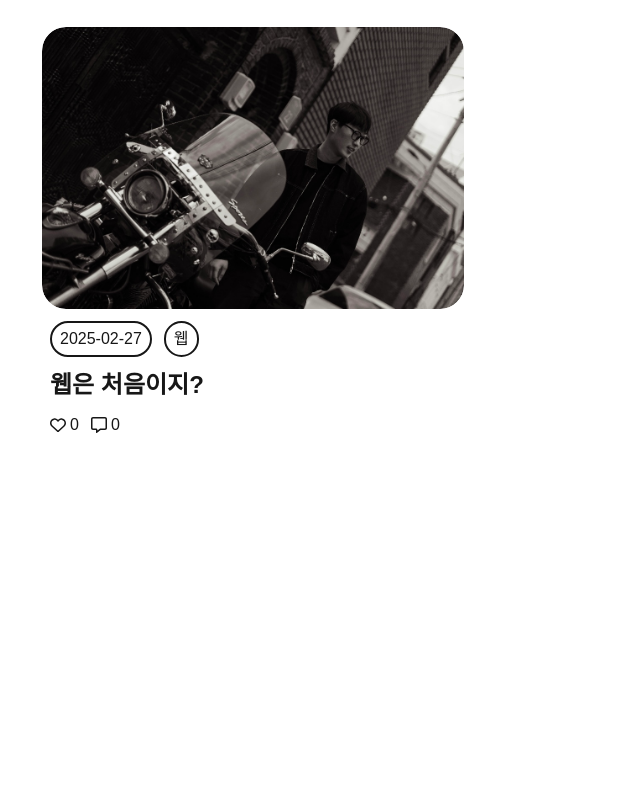
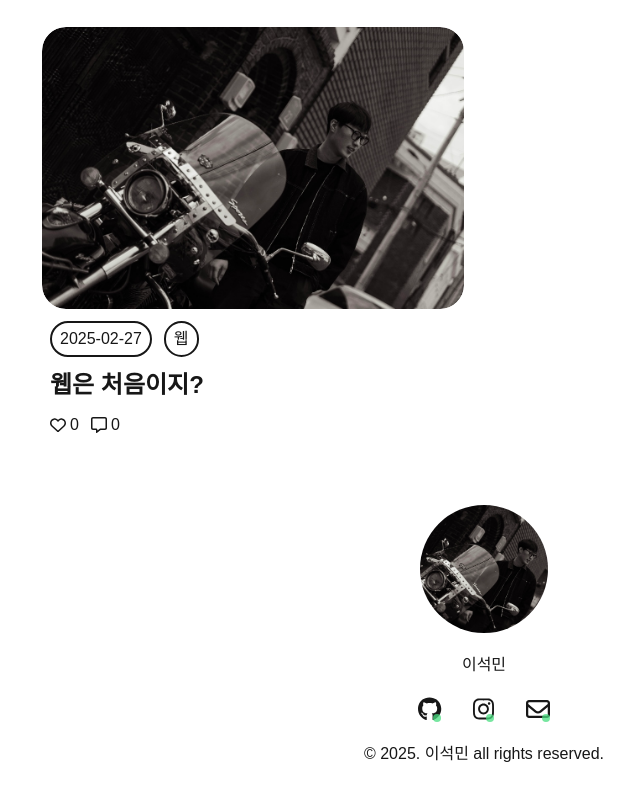
Before and after one commit to lee-seokmin/blog, a Next.js app: page / in a window 1280 px wide. Shown: the part 1334-2134 px from the top of the page, without its empty margins (156-796 px from the left). Before the commit the page ends 1791 px from the top, so only its background shows below. Built offline with nearby package versions, Linux system fonts and the light colour scheme; a web font is replaced by a local one.

Commit message:
Footer 구현 완료

```diff
--- /dev/null
+++ b/src/app/components/footer.tsx
@@ -0,0 +1,41 @@
+import { FontAwesomeIcon } from '@fortawesome/react-fontawesome';
+import { faGithub, faInstagram } from '@fortawesome/free-brands-svg-icons';
+import { faEnvelope } from '@fortawesome/free-regular-svg-icons';
+import Image from 'next/image';
+import Link from 'next/link';
+import Tooltip from './tooltip';
+
+export default function Footer() {
+  return (
+    <footer className="flex flex-col gap-5 justify-center items-center py-12 bg-background text-foreground">
+      <div className="w-32 h-32 relative rounded-full overflow-hidden">
+        <Image
+          className="object-cover"
+          src={"/profile.jpg"}
+          alt="profile"
+          fill
+          priority
+        />
+      </div>
+      <p>이석민</p>
+      <div className="flex gap-8">
+        <Link href="https://github.com/lee-seokmin" target="_blank" className="relative cursor-pointer group">
+          <span className="absolute right-0 bottom-0 inline-flex h-[8px] w-[8px] rounded-full bg-green-400 opacity-75"></span>
+          <FontAwesomeIcon icon={faGithub} size="xl" />
+          <Tooltip title='github' bgColor='white' textColor='black' />
+        </Link>
+        <Link href="https://www.instagram.com/lee_seokmin__" target="_blank" className="relative cursor-pointer group">
+          <span className="absolute right-0 bottom-0 inline-flex h-[8px] w-[8px] rounded-full bg-green-400 opacity-75"></span>
+          <FontAwesomeIcon icon={faInstagram} size="xl" />
+          <Tooltip title='instagram' bgColor='white' textColor='black' />
+        </Link>
+        <Link href="mailto:dltjrals13@naver.com" className="relative cursor-pointer group">
+          <span className="absolute right-0 bottom-0 inline-flex h-[8px] w-[8px] rounded-full bg-green-400 opacity-75"></span>
+          <FontAwesomeIcon icon={faEnvelope} size="xl" />
+          <Tooltip title='email' bgColor='white' textColor='black' />
+        </Link>
+      </div>
+      <p>© {new Date().getFullYear()}. 이석민 all rights reserved.</p>
+    </footer>
+  );
+}
--- /dev/null
+++ b/src/app/components/tooltip.tsx
@@ -0,0 +1,11 @@
+export default function Tooltip({ title, bgColor, textColor }: { title: string, bgColor: string, textColor: string }) {
+  return (
+    <div
+      className={`absolute top-full left-1/2 transform -translate-x-1/2
+      mt-2 w-max px-2 py-1 text-sm text-${textColor} bg-${bgColor} rounded
+      shadow-lg opacity-0 group-hover:opacity-100`}
+    >
+        {title}
+    </div>
+  )
+}
--- a/src/app/page.tsx
+++ b/src/app/page.tsx
@@ -1,11 +1,13 @@
 import MainLayout from "@/app/components/MainLayout";
 import Header from "@/app/components/header";
+import Footer from "./components/footer";
 
 export default function Home() {
   return (
     <div>
       <Header />
       <MainLayout />
+      <Footer />
     </div>
   );
 }
--- a/src/app/posts/[category]/[slug]/page.tsx
+++ b/src/app/posts/[category]/[slug]/page.tsx
@@ -3,6 +3,7 @@ import Header from '@/app/components/header';
 import { MDXRemote } from 'next-mdx-remote/rsc';
 import 'github-markdown-css';
 import Image from 'next/image';
+import Footer from '@/app/components/footer';
 
 interface Props {
   params: {
@@ -45,6 +46,7 @@ export default async function PostPage({ params }: Props) {
           </div>
         </div>
       </div>
+      <Footer />
     </div>
   );
 }
```
Also changed, not shown: public/profile.JPG (added).
